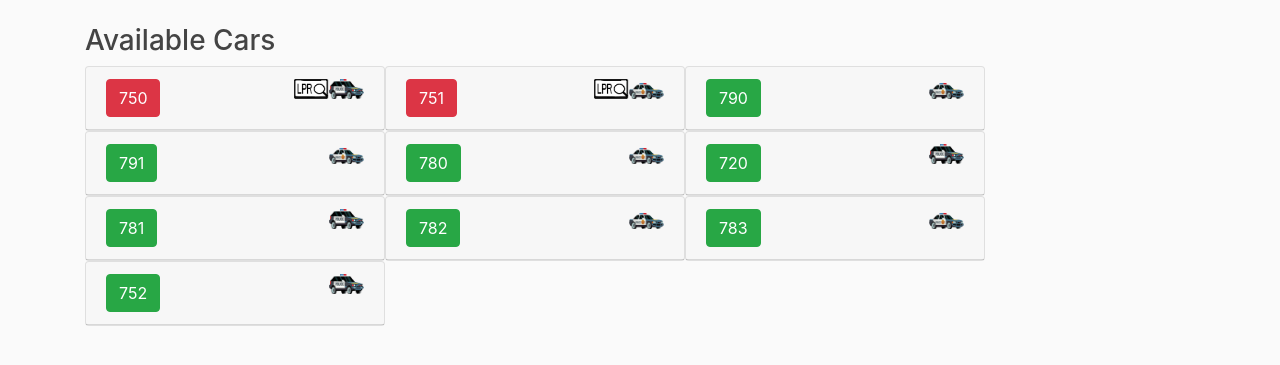
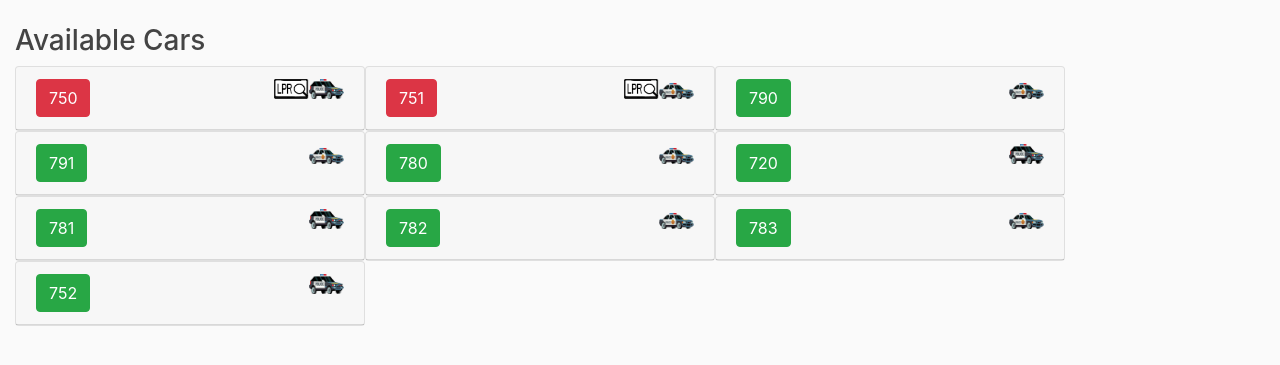
Before and after one commit to tdhillon-552/vTrakproj, a Django app: page / in a window 1280 px wide. Shown: the part 56-421 px from the top of the page. Run offline with Django 3.2, Linux system fonts and the light colour scheme; data comes from the database, SQL or seed files in the repository; some libraries are stand-ins or nearby versions.

```diff
--- a/vTrak/templates/vTrak/about.html
+++ b/vTrak/templates/vTrak/about.html
@@ -1,6 +1,3 @@
-{# TODO: MAJOR: Make the page a table with dynamic size. #}
-{# TODO: work on timing the cars in and out. #}
-
 {% extends "vTrak/base.html" %}
 {% load static %}
 {% block javascript %}
--- a/vTrak/templates/vTrak/base.html
+++ b/vTrak/templates/vTrak/base.html
@@ -32,7 +32,7 @@
     </div>
   </nav>
 </header>
-<main role="main" class="container">
+<main role="main" class="container-fluid">
 
     {% block content %}{% endblock %}
 
--- a/vTrak/templates/vTrak/home.html
+++ b/vTrak/templates/vTrak/home.html
@@ -13,7 +13,7 @@
         {% for veh in Vehicleinfo %}
             {% if veh.is_active and veh.isforpatrol %}
                 <div id="accordion" role="tablist">
-                    <div class="card" style="width: 300px">
+                    <div class="card" style="width: 350px">
                         <div class="card-header" role="tab" id="headingOne">
                             {% if veh.status_id == 2 %}
                                 <button class="btn btn-danger" data-toggle="collapse"
```
